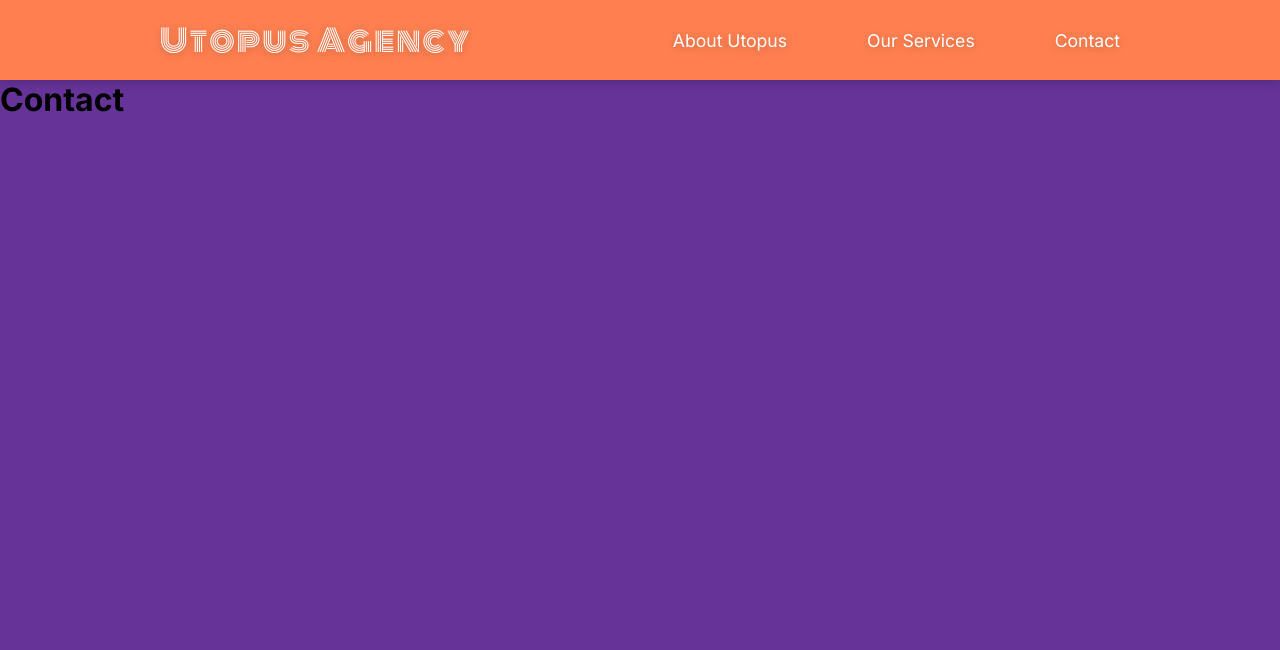
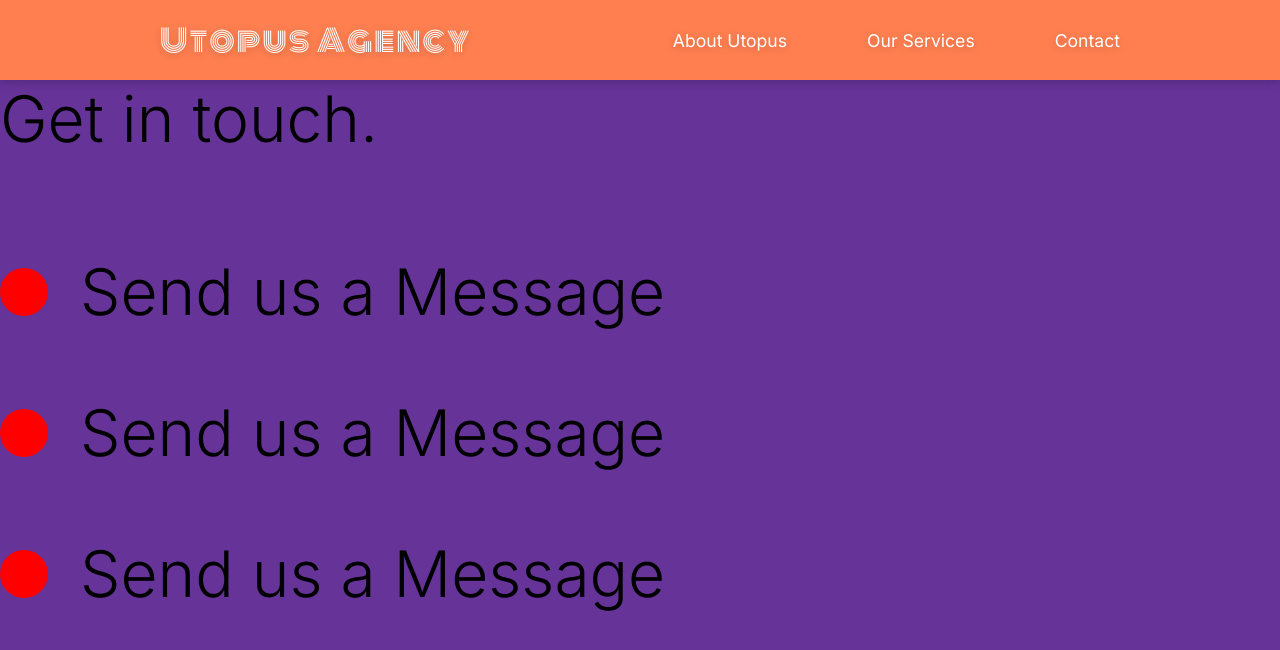
Before and after one commit to ferdinand-alt/react-project-1, a React (Create React App) app: page /contact in a window 1280 px wide. Shown: the top 650 px of the page. Built offline with nearby package versions, Linux system fonts and the light colour scheme.

Commit message:
17. ScrollAnim

```diff
--- a/package.json
+++ b/package.json
@@ -9,7 +9,7 @@
     "@testing-library/jest-dom": "^5.11.10",
     "@testing-library/react": "^11.2.6",
     "@testing-library/user-event": "^12.8.3",
-    "framer-motion": "^4.1.4",
+    "framer-motion": "^2.9.0",
     "react": "^17.0.2",
     "react-dom": "^17.0.2",
     "react-intersection-observer": "^8.31.0",
--- a/src/animation.js
+++ b/src/animation.js
@@ -11,8 +11,8 @@
     opacity: 1,
     y: 0,
     transition: {
-      duration: 0.5,
-      when: "beforeChildren",
+      duration: 1,
+      // when: "beforeChildren",
       staggerChildren: 0.25,
     },
   },
@@ -86,7 +86,7 @@
   show: {
     x: '100%',
     skew: '0deg',
-    transition: {ease: "easeOut", duration: 1}
+    transition: { ease: "easeOut", duration: 0.5 },
   }
 }
 
--- a/src/components/AboutSection.js
+++ b/src/components/AboutSection.js
@@ -4,6 +4,7 @@
 import { motion } from 'framer-motion';
 import { titleAnim, fade, photoAnim, } from "../animation";
 import Wave from '../img/wave.jpg'
+import ScrollTop from '../components/ScrollTop'
 
 const AboutSection = () => {
   return (
@@ -27,6 +28,7 @@
       </Description>
       <ImgAbout variants={photoAnim}></ImgAbout>
       <BackgroundImg variants={fade}></BackgroundImg>
+      <ScrollTop/>
     </About>
   );
 };
--- a/src/components/GlobalStyle.js
+++ b/src/components/GlobalStyle.js
@@ -10,6 +10,8 @@
 body {
     background-color: rebeccapurple;
     font-family: 'Inter', sans-serif;
+    /* niet naar rechts kunnen scrollen */
+    overflow-x: hidden;
 }
 
 button {
--- a/src/components/Nav.js
+++ b/src/components/Nav.js
@@ -26,6 +26,9 @@
 }
 
 const StyledNav = styled.nav`
+  position: sticky;
+  top:0;
+  z-index: 10;
   min-height: 10vh;
   box-shadow: 0px 2px 10px rgba(0, 0, 0, 0.2);
   display: flex;
--- /dev/null
+++ b/src/components/ScrollTop.js
@@ -0,0 +1,15 @@
+import { useEffect } from 'react';
+import { useLocation } from 'react-router-dom'
+
+const ScrollTop = () => {
+    const { pathname } = useLocation();
+    useEffect(() => {
+        window.scroll({
+            top: 0,
+            left: 0
+        })
+    }, [pathname])
+    return null;
+}
+
+export default ScrollTop
--- a/src/pages/Contact.js
+++ b/src/pages/Contact.js
@@ -1,7 +1,8 @@
 import React from "react";
 // Animations
 import { motion } from 'framer-motion';
-import { pageAnimation } from '../animation';
+import { pageAnimation, titleAnim } from '../animation';
+import styled from 'styled-components';
 
 const Contact = () => {
   return (
@@ -11,9 +12,61 @@
       initial="hidden"
       animate="show"
     >
-      <h1>Contact</h1>
+      <Title>
+        {/* <Hide> */}
+        <motion.h2 variants={titleAnim}>Get in touch.</motion.h2>
+        {/* </Hide> */}
+      </Title>
+      <div>
+        <Hide>
+          <Social variants={titleAnim}>
+            <Circle />
+            <h2>Send us a Message</h2>
+          </Social>
+        </Hide>
+        <Hide>
+          <Social variants={titleAnim}>
+            <Circle />
+            <h2>Send us a Message</h2>
+          </Social>
+        </Hide>
+        <Hide>
+          <Social variants={titleAnim}>
+            <Circle />
+            <h2>Send us a Message</h2>
+          </Social>
+        </Hide>
+      </div>
     </motion.div>
   );
 };
 
+const ContactStyle = styled(motion.div)`
+padding: 5rem 10rem;
+color: #353535;
+min-height: 90vh;
+`
+
+const Title = styled.div`
+margin-bottom: 4rem;
+color: black;
+`
+const Hide = styled.div`
+overflow: hidden;
+`
+
+const Circle = styled.div`
+border-radius: 50%;
+width: 3rem;
+height: 3rem;
+background: red;
+`
+
+const Social = styled(motion.div)`
+display: flex;
+align-items: center;
+h2 {
+  margin: 2rem;
+}
+`
 export default Contact;
--- a/src/pages/OurServices.js
+++ b/src/pages/OurServices.js
@@ -16,8 +16,12 @@
   slider,
   sliderContainer,
 } from "../animation";
+import { useScroll } from '../components/useScroll'
+import ScrollTop from "../components/ScrollTop";
 
 const OurServices = () => {
+  const [element, controls] = useScroll();
+  const [element2, controls2] = useScroll();
     return (
       <Works
         variants={pageAnimation}
@@ -31,16 +35,28 @@
           <Frame3 variants={slider}></Frame3>
           <Frame4 variants={slider}></Frame4>
         </motion.div>
-        <Work>
+        <Work
+          layout="position"
+          ref={element}
+          variants={fade}
+          initial="hidden"
+          animate={controls}
+        >
           <motion.h2 variants={fade}>Preperation</motion.h2>
           <motion.div variants={lineAnim} className="line"></motion.div>
           <Link to="/services/preperation">
             <motion.img variants={photoAnim} src={empty} alt="festival" />
           </Link>
         </Work>
-        <Work>
+        <Work
+          layout="position"
+          ref={element2}
+          variants={fade}
+          initial="hidden"
+          animate={controls2}
+        >
           <h2>Security</h2>
-          <div className="line"></div>
+          <motion.div variants={lineAnim} className="line"></motion.div>
           <Link to="/services/security">
             <Hide>
               <img src={empty} alt="festival" />
@@ -49,18 +65,19 @@
         </Work>
         <Work>
           <h2>Testing</h2>
-          <div className="line"></div>
+          <motion.div variants={lineAnim} className="line"></motion.div>
           <Link to="/services/testing">
             <img src={safety} alt="festival" />
           </Link>
         </Work>
         <Work>
           <h2>Consultancy</h2>
-          <div className="line"></div>
+          <motion.div variants={lineAnim} className="line"></motion.div>
           <Link to="/services/consultancy">
             <img src={organisation} alt="festival" />
           </Link>
         </Work>
+        <ScrollTop/>
       </Works>
     );
 }
@@ -73,7 +90,7 @@
     padding: 1rem 0rem;
 }
 `
-const Work = styled.div`
+const Work = styled(motion.div)`
 padding-bottom: 10rem;
 .line {
     height: 0.5rem;
@@ -95,9 +112,9 @@
 position: fixed;
 left: 0;
 /* zo dat het de nav niet bedekt */
-top: 10%;
+top: 0;
 width: 100%;
-height: 100vh;
+height: 100%;
 background-color: #fffebf;
 z-index: 2;
 `
```
Also changed, not shown: 1 other file (tests, documents, lock files or other folders).
